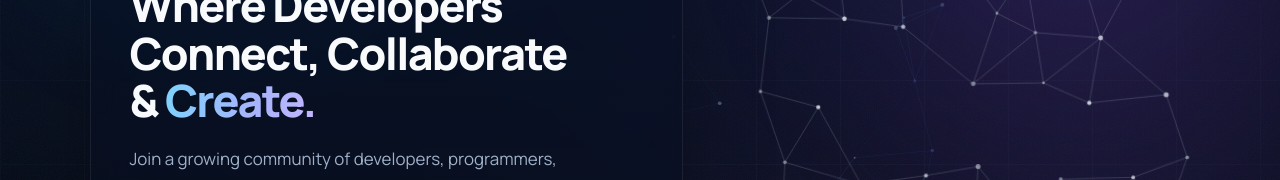
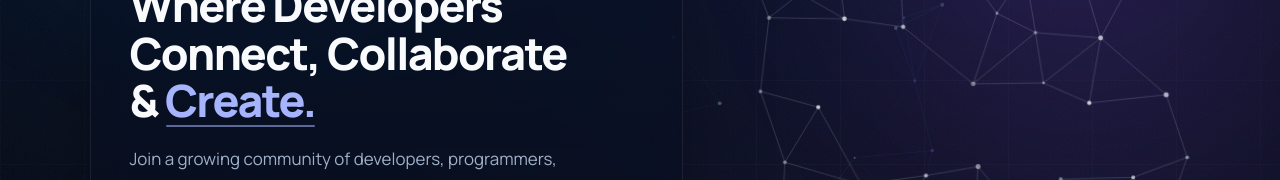
Before and after one commit to Muhammad-Akash/devsphere, a plain HTML site: page index.html in a window 1280 px wide. Shown: the part 256-436 px from the top of the page. Drawn offline with Linux system fonts and the light colour scheme; animation ran at ten frames a second.

Commit message:
Replace gradient headline accent with a solid periwinkle rule

```diff
--- a/assets/css/styles.css
+++ b/assets/css/styles.css
@@ -228,11 +228,28 @@ button { font: inherit; color: inherit; }
   50%      { box-shadow: 0 0 0 6px rgba(165, 180, 252, 0.06); }
 }
 
-.text-gradient {
-  background: linear-gradient(100deg, #7dd3fc 0%, #a5b4fc 58%, #c4b5fd 100%);
-  -webkit-background-clip: text;
-  background-clip: text;
-  color: transparent;
+.hero__accent {
+  position: relative;
+  display: inline-block;
+  color: #a5b4fc;
+}
+
+.hero__accent::after {
+  content: "";
+  position: absolute;
+  left: 0.02em;
+  right: 0.02em;
+  bottom: -0.055em;
+  height: 0.052em;
+  border-radius: 999px;
+  background: rgba(165, 180, 252, 0.55);
+  transform: scaleX(0);
+  transform-origin: left center;
+  animation: accentDraw 0.85s 0.5s var(--ease-out) forwards;
+}
+
+@keyframes accentDraw {
+  to { transform: scaleX(1); }
 }
 
 /* ---------- buttons ---------- */
@@ -1123,4 +1140,5 @@ button { font: inherit; color: inherit; }
 
   [data-reveal] { opacity: 1; transform: none; }
   .net, .chip, .hero__cue-dot, .eyebrow__dot { animation: none; }
+  .hero__accent::after { animation: none; transform: none; }
 }
--- a/index.html
+++ b/index.html
@@ -139,7 +139,7 @@
           <h1 class="hero__title" data-reveal>
             <span class="hero__line">Where Developers</span>
             <span class="hero__line">Connect, Collaborate</span>
-            <span class="hero__line">&amp; <span class="text-gradient">Create.</span></span>
+            <span class="hero__line">&amp; <span class="hero__accent">Create.</span></span>
           </h1>
 
           <p class="hero__text" data-reveal>
```
Also changed, not shown: assets/img/og-cover.png.
